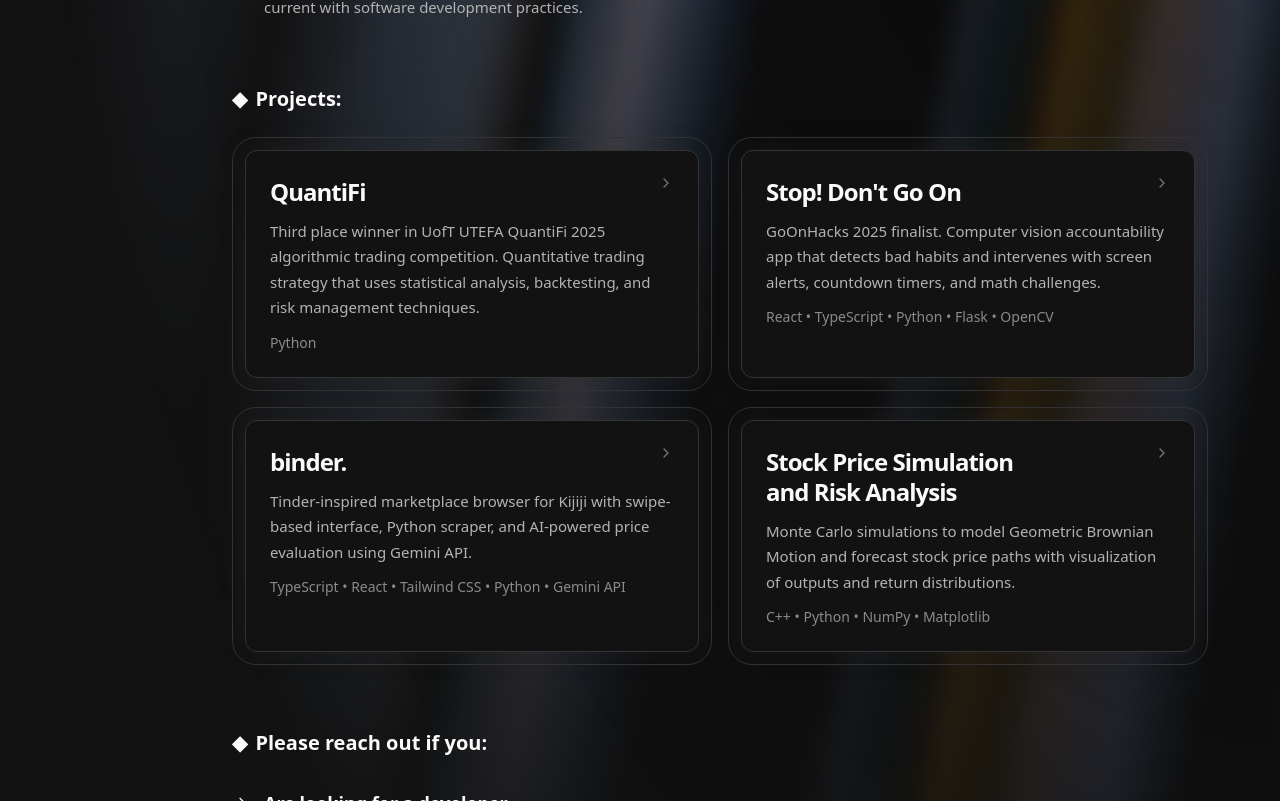
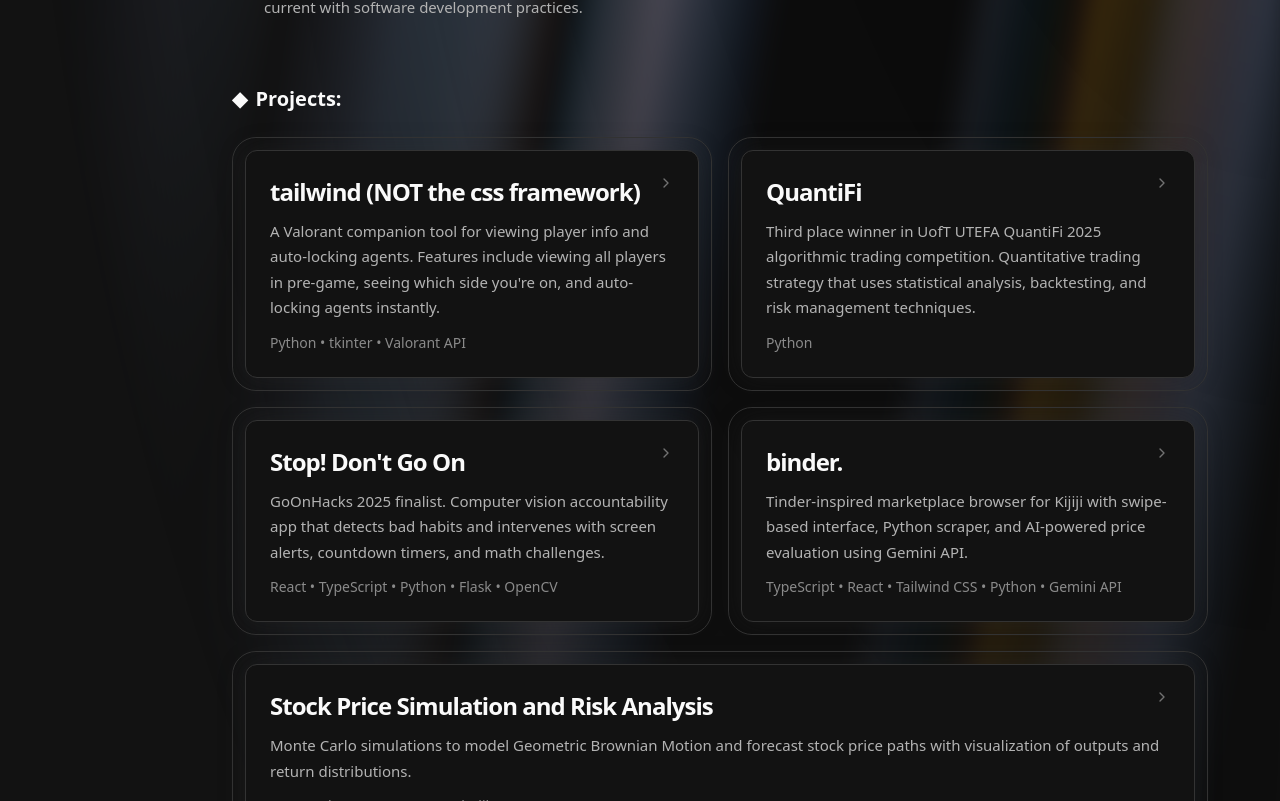
Before and after one commit to e-yang6/personal-website, a React (Vite) app: page / in a window 1280 px wide. Shown: the part 599-1400 px from the top of the page. Built offline with nearby package versions, Linux system fonts and the light colour scheme; the HTML template or start-up script is replaced by a standard one.

Commit message:
tailwind

```diff
--- a/src/components/ProjectsSection.tsx
+++ b/src/components/ProjectsSection.tsx
@@ -18,6 +18,7 @@ interface Project {
   liveUrl?: string;
   imageUrl?: string;
   imageUrls?: string[];
+  fullWidth?: boolean;
 }
 
 export const ProjectsSection = () => {
@@ -27,6 +28,12 @@ export const ProjectsSection = () => {
   const [currentImageIndex, setCurrentImageIndex] = useState(0);
 
   const projects: Project[] = [
+    {
+      title: "tailwind (NOT the css framework)",
+      description: "A Valorant companion tool for viewing player info and auto-locking agents. Features include viewing all players in pre-game, seeing which side you're on, and auto-locking agents instantly.",
+      technologies: ["Python", "tkinter", "Valorant API"],
+      githubUrl: "https://github.com/e-yang6/tailwind",
+    },
     {
       title: "QuantiFi",
       description: "Third place winner in UofT UTEFA QuantiFi 2025 algorithmic trading competition. Quantitative trading strategy that uses statistical analysis, backtesting, and risk management techniques.",
@@ -54,6 +61,7 @@ export const ProjectsSection = () => {
       technologies: ["C++", "Python", "NumPy", "Matplotlib"],
       githubUrl: "https://github.com/e-yang6/MonteCarloSimulation",
       imageUrls: ["/stock-simulation-1.png", "/stock-simulation-2.png"],
+      fullWidth: true,
     },
   ];
 
@@ -65,7 +73,7 @@ export const ProjectsSection = () => {
         </h2>
         <div className="grid grid-cols-1 md:grid-cols-2 gap-4">
           {projects.map((project, index) => (
-            <div key={index} className="relative min-h-[14rem]">
+            <div key={index} className={`relative min-h-[14rem] ${project.fullWidth ? 'md:col-span-2' : ''}`}>
               <div
                 className="relative h-full rounded-[1.25rem] border-[0.75px] border-border p-2 md:rounded-[1.5rem] md:p-3 transition-all duration-200 hover:shadow-md hover:scale-[1.02] cursor-pointer"
                 onClick={() => setSelectedProject(project)}
```
